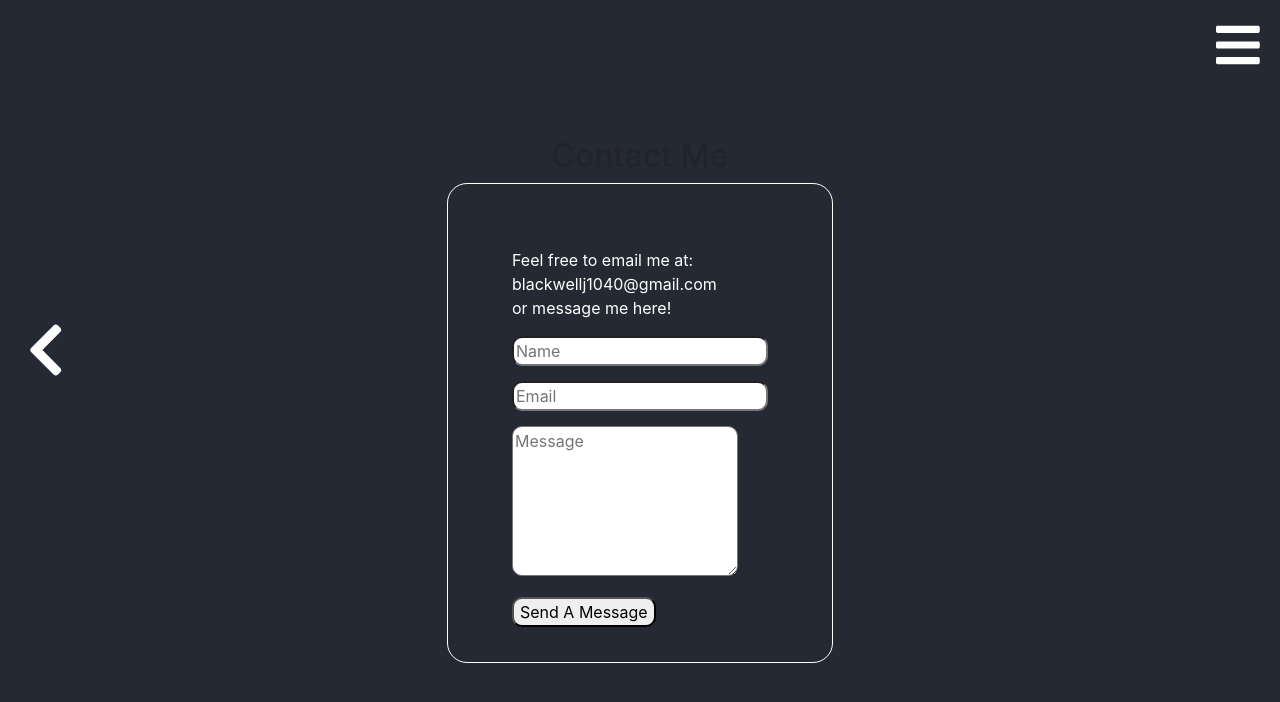
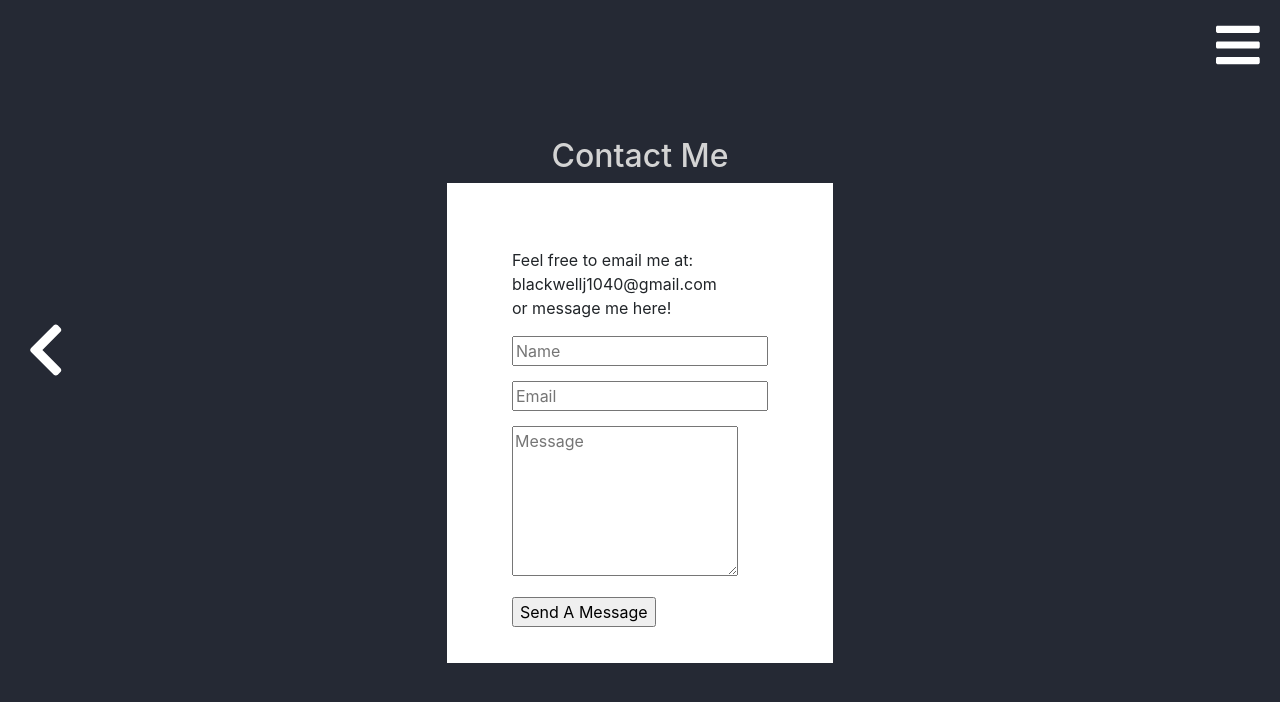
Before and after one commit to jblack186/Jamison-new-portfolio-site, a React (Create React App) app: page /contact in a window 1280 px wide. Shown: the top 702 px of the page. Built offline with nearby package versions, Linux system fonts and the light colour scheme.

Commit message:
styled contact

```diff
--- a/src/Contact.css
+++ b/src/Contact.css
@@ -10,31 +10,28 @@
 
 }
 
-.contact-container h1 {
+.contact-container h2 {
   color: lightgray
 }
 
 .contact-container input {
-  border-radius: 10px;
   margin-bottom: 15px;
 
 }
 
 .contact-container textarea {
-  border-radius: 10px;
   margin-bottom: 15px;
 }
 
 .contact-container form {
+  background-color: white;
   border: white solid 1px;
   height: 60%;
   padding: 5%;
-  border-radius: 20px;
 }
 
 .contact-container p {
   width: 200px;
-  color: white;
 }
 
 .info-contain {
--- a/src/Contact.js
+++ b/src/Contact.js
@@ -23,10 +23,12 @@ const Contact = () => {
 
 
 <div className="contact-container">
+
   <h2>Contact Me</h2>
         <form method="post" action="https://docs.google.com/forms/u/0/d/e/1FAIpQLSc1O_aafayH8TkV7cUR33qJAbMLueK415ZWtjKv2Ozp7TqthQ/formResponse">
+				<div>
         <p>Feel free to email me at: blackwellj1040@gmail.com or message me here!</p>
-
+				</div>
 						<div className="info-contain">
 							<div className="contact-info">
 								<input type="text" name="entry.1881916804" placeholder="Name" required/>
```
